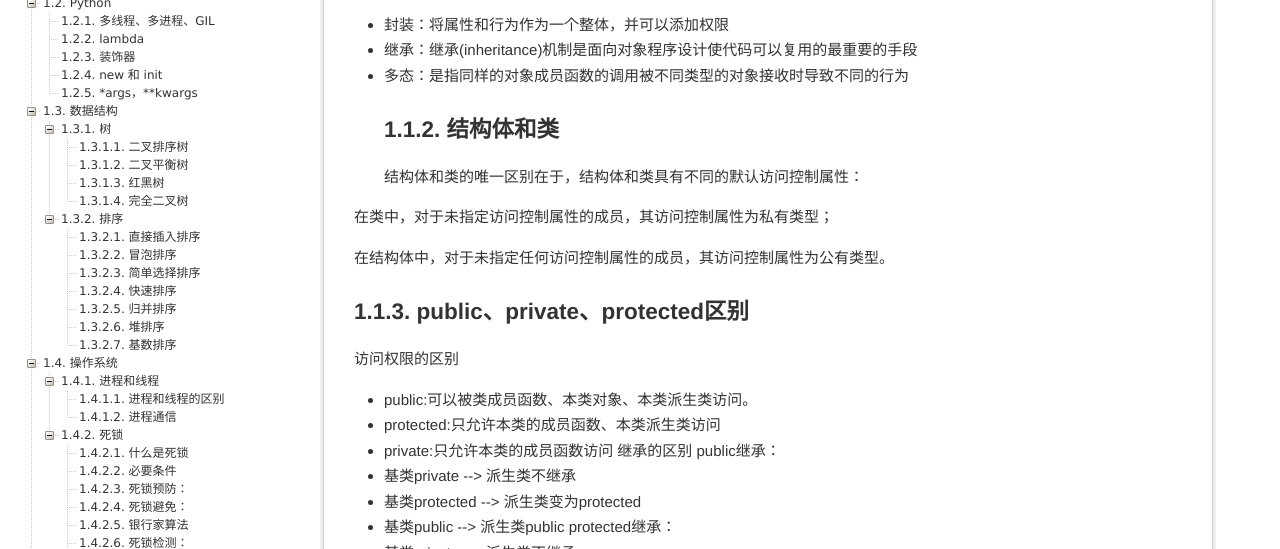
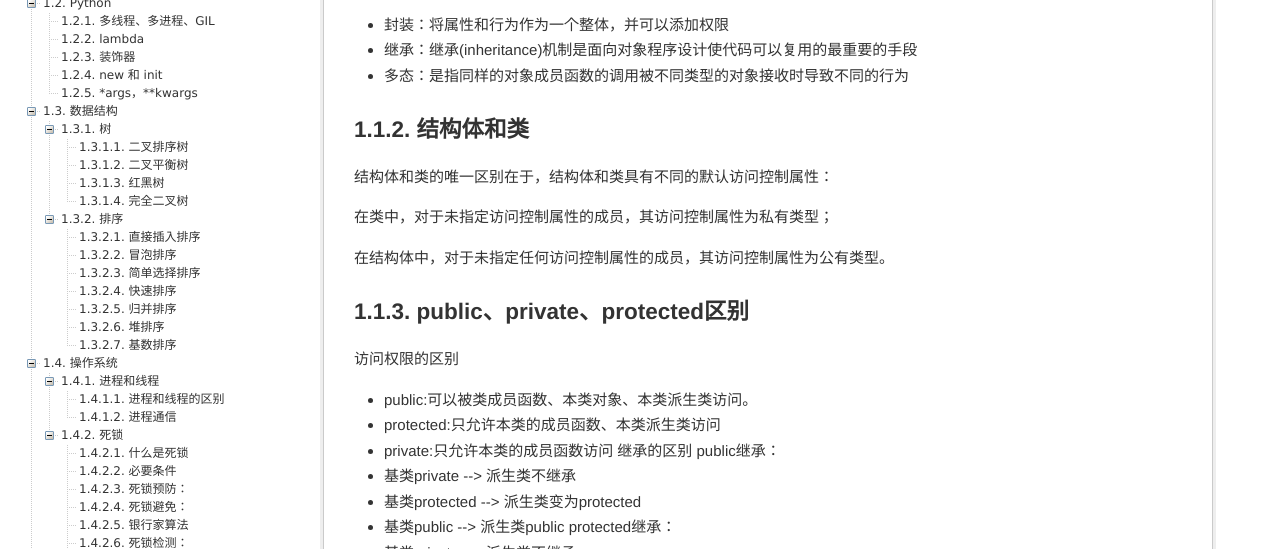
Before and after one commit to vampireacen/vampireacen.github.io, a plain HTML site: page cs.html in a window 1280 px wide. Shown: the part 245-794 px from the top of the page. Drawn offline with Linux system fonts and the light colour scheme.

Commit message:
Update cs.html

```diff
--- a/cs.html
+++ b/cs.html
@@ -71,9 +71,10 @@
 <ul>
 <li>封装：将属性和行为作为一个整体，并可以添加权限</li>
 <li>继承：继承(inheritance)机制是面向对象程序设计使代码可以复用的最重要的手段</li>
-<li>多态：是指同样的对象成员函数的调用被不同类型的对象接收时导致不同的行为<h3 id="-">结构体和类</h3>
-结构体和类的唯一区别在于，结构体和类具有不同的默认访问控制属性：</li>
+<li>多态：是指同样的对象成员函数的调用被不同类型的对象接收时导致不同的行为</li>
 </ul>
+<h3 id="-">结构体和类</h3>
+<p>结构体和类的唯一区别在于，结构体和类具有不同的默认访问控制属性：</p>
 <p>在类中，对于未指定访问控制属性的成员，其访问控制属性为私有类型；</p>
 <p>在结构体中，对于未指定任何访问控制属性的成员，其访问控制属性为公有类型。</p>
 <h3 id="public-private-protected-">public、private、protected区别</h3>
```
